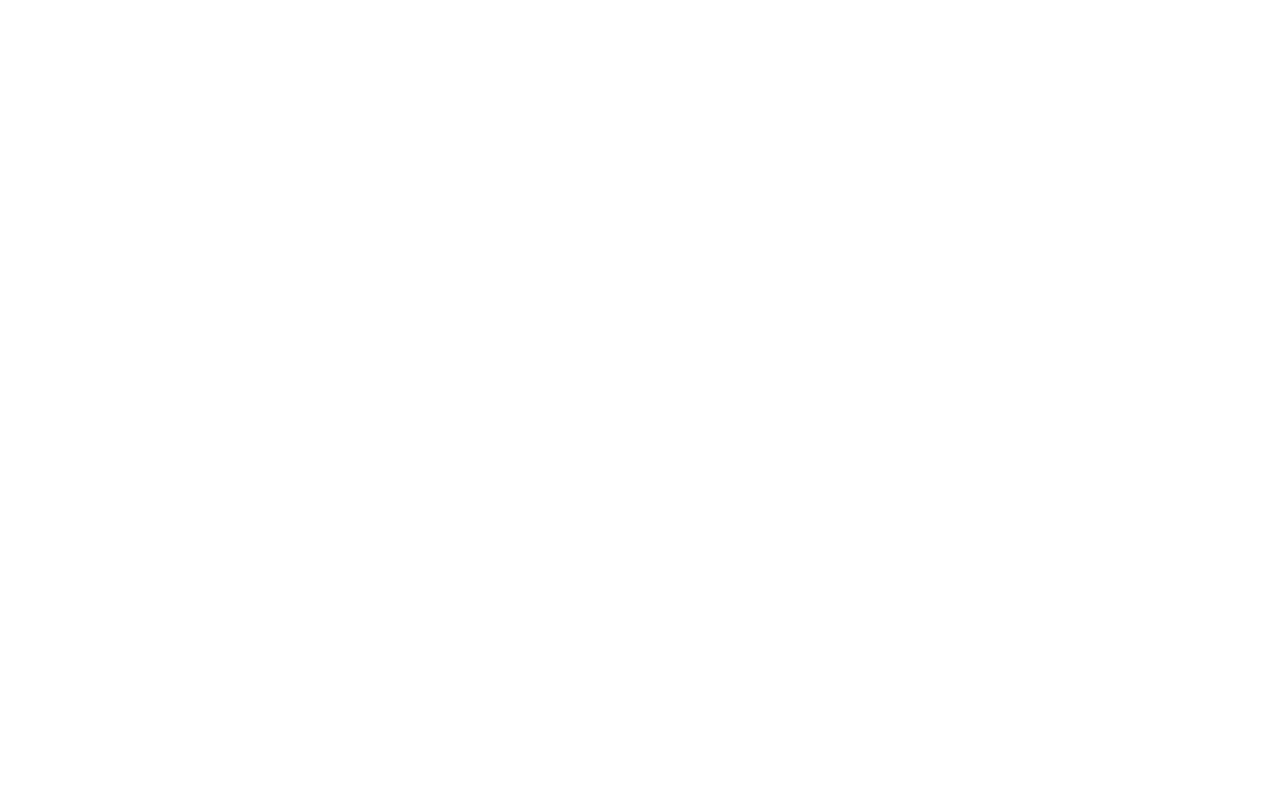
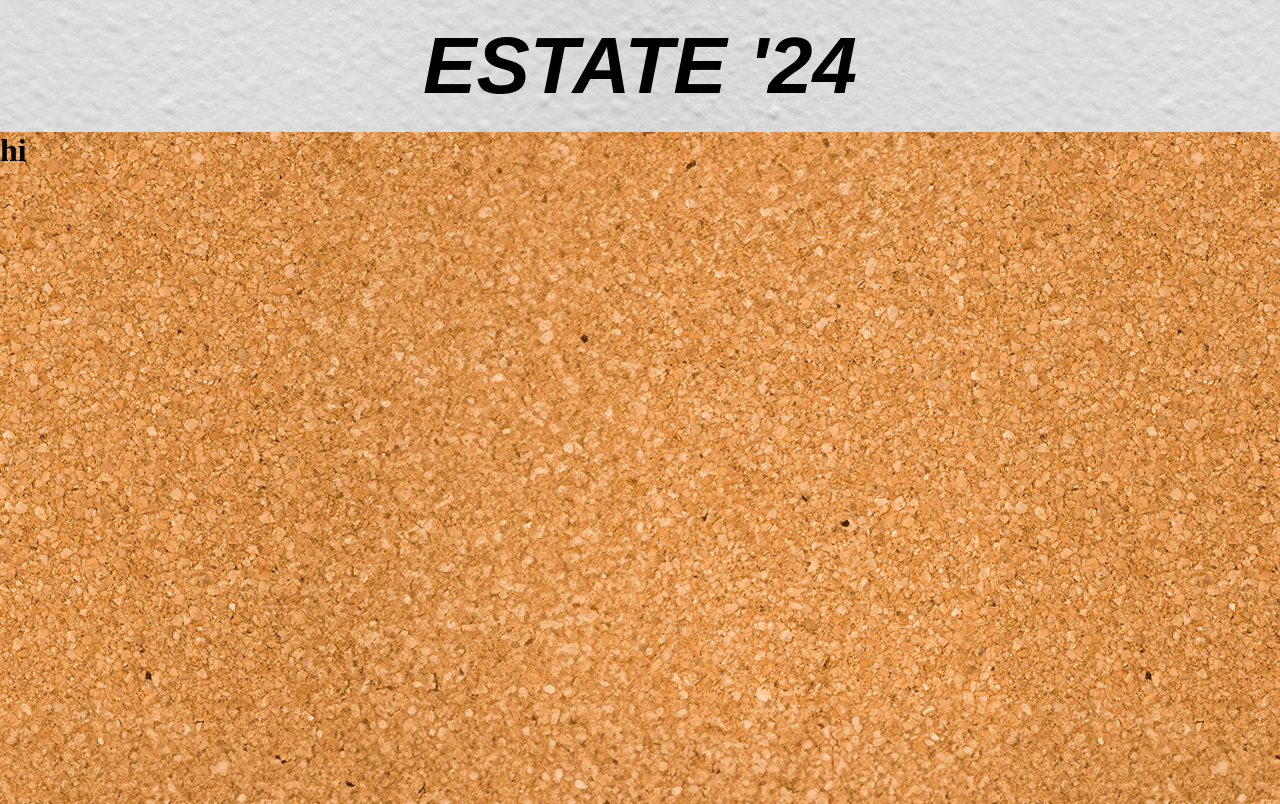
Before and after one commit to Andre050101/js-photo-blog, a plain HTML site: page index.html in a window 1280 px wide. Drawn offline with nearby package versions, Linux system fonts and the light colour scheme.

Commit message:
bacground and title added

```diff
--- a/css/style.css
+++ b/css/style.css
@@ -9,3 +9,22 @@
 .debug {
     border: 1px solid red;
 }
+
+header {
+    background-image: url(../img/wall.png);
+}
+
+header h1 {
+    font-family: sans-serif;
+    font-size: 5rem;
+    font-weight: 700;
+    text-align: center;
+    padding: 20px 0;
+    text-transform: uppercase;
+    font-style: italic;
+}
+
+main {
+    background-image: url(../img/cork.png);
+    height: 84vh;
+}
--- a/index.html
+++ b/index.html
@@ -18,7 +18,12 @@
 </head>
 
 <body>
-
+    <header>
+        <h1>Estate '24</h1>
+    </header>
+    <main>
+        <h1>hi</h1>
+    </main>
 </body>
 
 </html>
```
